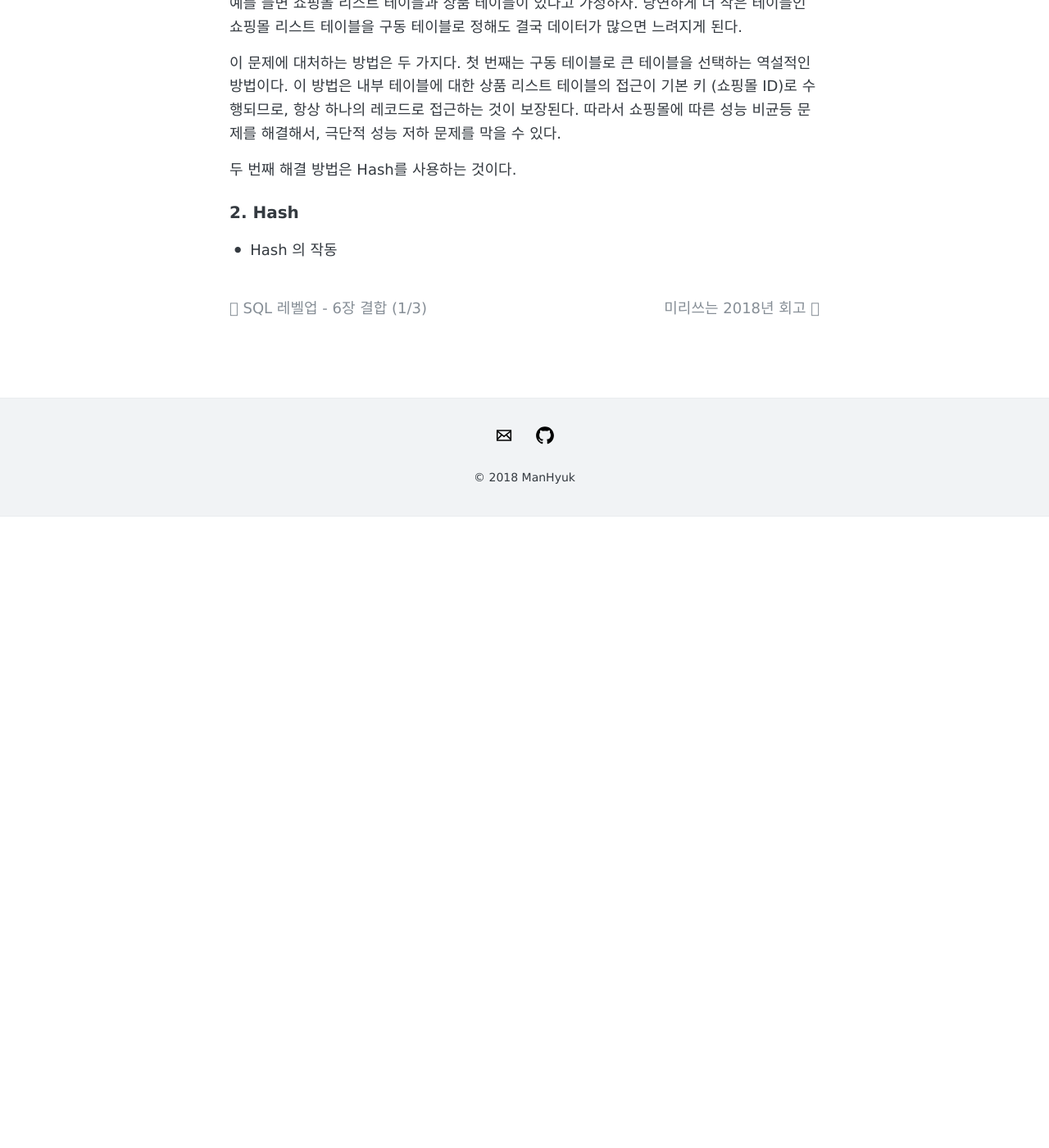
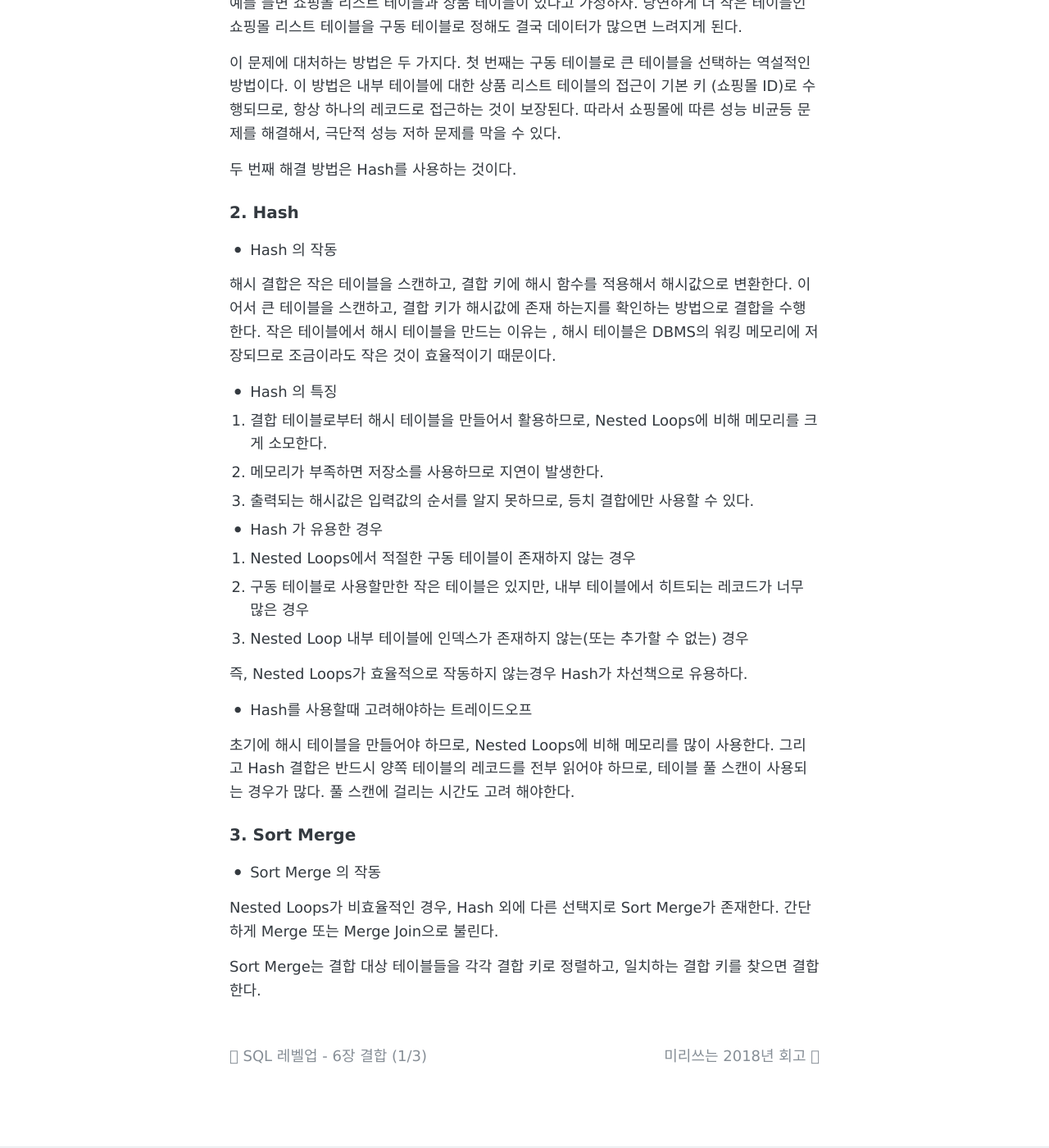
Before and after one commit to ManHyuk/ManHyuk.github.io, a Jekyll site: the page built from _posts/2018-12-03-sql-level-up-6-2.md, in a window 1280 px wide and 1400 px high, scrolled down 2049 px. Shown: the whole window at 82% size. Built offline with Jekyll 4.4.1, drawn with Linux system fonts in a browser that asks for light colours; comment, search, counter and statistics services are not loaded; before the commit the page ends 2679 px from its top, so only the background shows below that.

Commit message:
edit sql-level-up-6-2.md

```diff
--- a/_posts/2018-12-03-sql-level-up-6-2.md
+++ b/_posts/2018-12-03-sql-level-up-6-2.md
@@ -103,3 +103,43 @@ Nested Loop(cost ~)
 
 
 - Hash 의 작동
+
+해시 결합은 작은 테이블을 스캔하고, 결합 키에 해시 함수를 적용해서 해시값으로 변환한다. 이어서 큰 테이블을 스캔하고, 결합 키가 해시값에 존재 하는지를 확인하는 방법으로 결합을 수행한다. 작은 테이블에서 해시 테이블을 만드는 이유는 , 해시 테이블은 DBMS의 워킹 메모리에 저장되므로 조금이라도 작은 것이 효율적이기 때문이다.
+
+
+
+- Hash 의 특징
+
+1. 결합 테이블로부터 해시 테이블을 만들어서 활용하므로, Nested Loops에 비해 메모리를 크게 소모한다.
+2. 메모리가 부족하면 저장소를 사용하므로 지연이 발생한다.
+3. 출력되는 해시값은 입력값의 순서를 알지 못하므로, 등치 결합에만 사용할 수 있다.
+
+
+
+- Hash 가 유용한 경우
+
+1. Nested Loops에서 적절한 구동 테이블이 존재하지 않는 경우
+2. 구동 테이블로 사용할만한 작은 테이블은 있지만, 내부 테이블에서 히트되는 레코드가 너무 많은 경우
+3. Nested Loop 내부 테이블에 인덱스가 존재하지 않는(또는 추가할 수 없는) 경우
+
+즉, Nested Loops가 효율적으로 작동하지 않는경우 Hash가 차선책으로 유용하다.
+
+
+
+- Hash를 사용할때 고려해야하는 트레이드오프
+
+초기에 해시 테이블을 만들어야 하므로, Nested Loops에 비해 메모리를 많이 사용한다. 그리고 Hash 결합은 반드시 양쪽 테이블의 레코드를 전부 읽어야 하므로, 테이블 풀 스캔이 사용되는 경우가 많다. 풀 스캔에 걸리는 시간도 고려 해야한다.
+
+
+
+### 3. Sort Merge
+
+
+
+- Sort Merge 의 작동
+
+Nested Loops가 비효율적인 경우, Hash 외에 다른 선택지로 Sort Merge가 존재한다. 간단하게 Merge 또는 Merge Join으로 불린다.
+
+
+
+Sort Merge는 결합 대상 테이블들을 각각 결합 키로 정렬하고, 일치하는 결합 키를 찾으면 결합한다.
```
